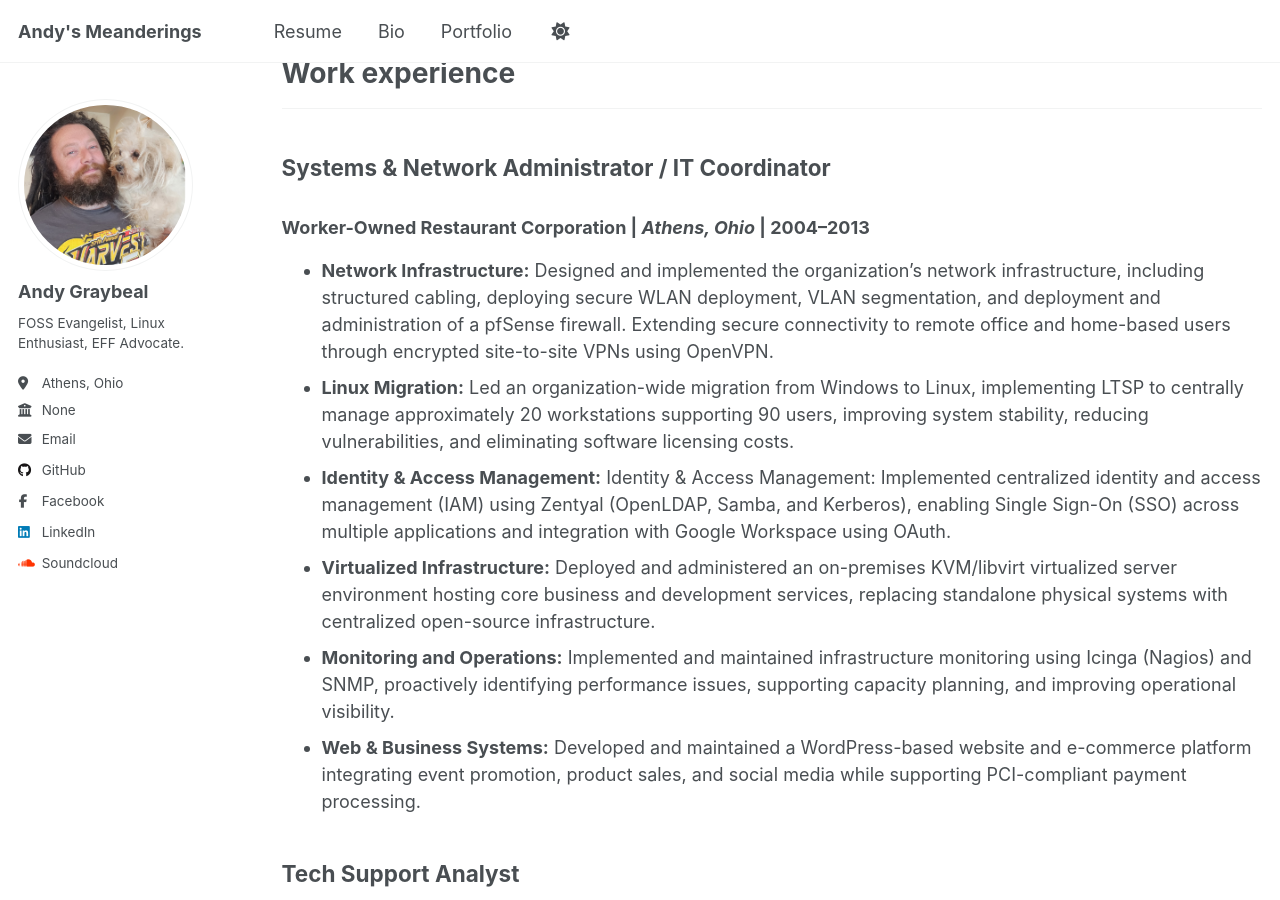
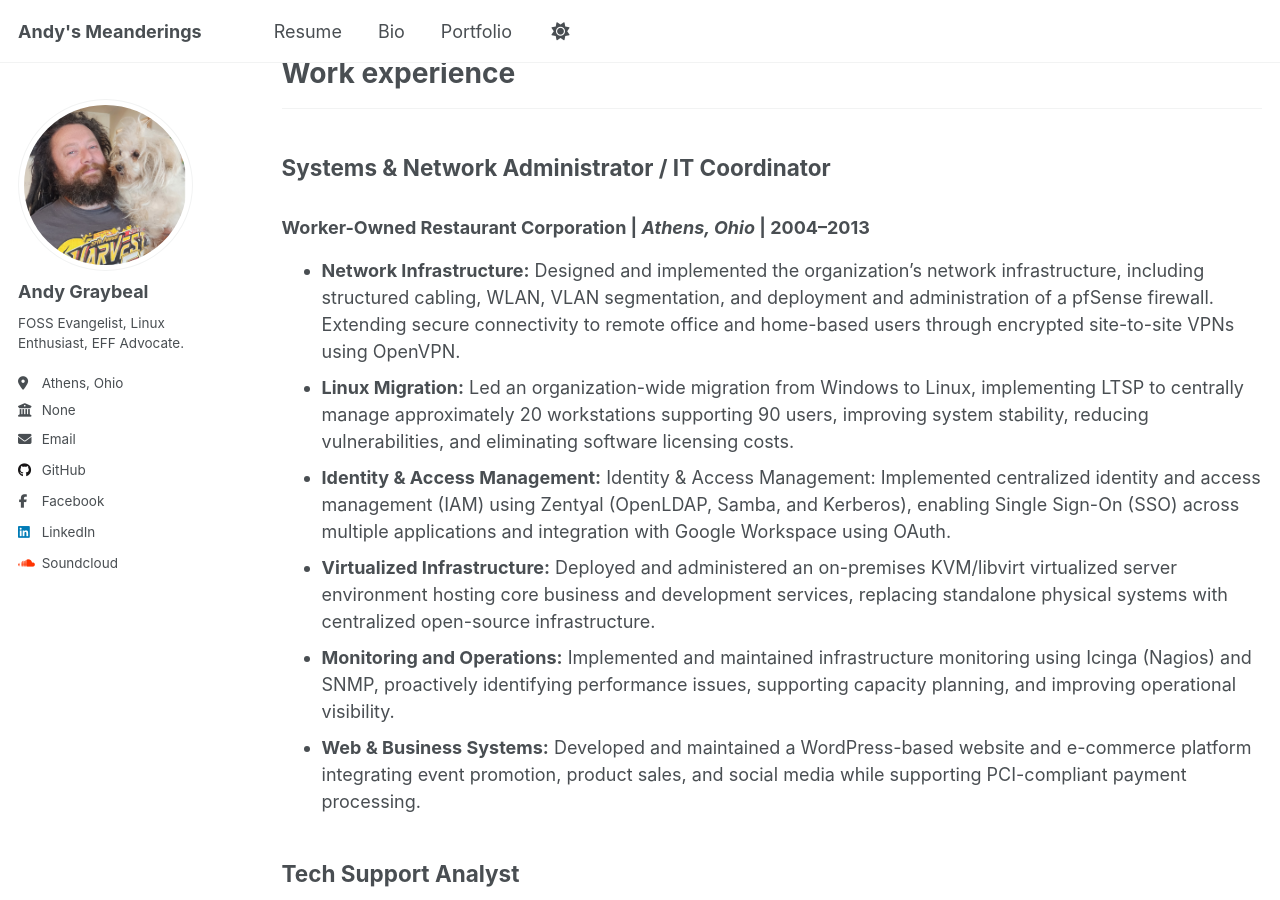
Before and after one commit to andy-graybeal/andy-graybeal.github.io, a Jekyll site: the page built from _pages/resume.md, in a window 1280 px wide and 900 px high, scrolled down 312 px. Built offline with Jekyll 4.4.1, drawn with Linux system fonts in a browser that asks for light colours; a script that is not in the unit is left out.

Commit message:
Refine network infrastructure description in resume
Removed redundant wording from the network infrastructure section.

```diff
--- a/_pages/resume.md
+++ b/_pages/resume.md
@@ -21,7 +21,7 @@ I have 20+ years of experience supporting information technology infrastructure
 
 ## Systems & Network Administrator / IT Coordinator
 ### Worker-Owned Restaurant Corporation \| *Athens, Ohio* \| 2004–2013
-  * **Network Infrastructure:** Designed and implemented the organization's network infrastructure, including structured cabling, deploying secure WLAN deployment, VLAN segmentation, and deployment and administration of a pfSense firewall. Extending secure connectivity to remote office and home-based users through encrypted site-to-site VPNs using OpenVPN.
+  * **Network Infrastructure:** Designed and implemented the organization's network infrastructure, including structured cabling, WLAN, VLAN segmentation, and deployment and administration of a pfSense firewall. Extending secure connectivity to remote office and home-based users through encrypted site-to-site VPNs using OpenVPN.
   * **Linux Migration:** Led an organization-wide migration from Windows to Linux, implementing LTSP to centrally manage approximately 20 workstations supporting 90 users, improving system stability, reducing vulnerabilities, and eliminating software licensing costs.
   * **Identity & Access Management:** Identity & Access Management: Implemented centralized identity and access management (IAM) using Zentyal (OpenLDAP, Samba, and Kerberos), enabling Single Sign-On (SSO) across multiple applications and integration with Google Workspace using OAuth.
   * **Virtualized Infrastructure:** Deployed and administered an on-premises KVM/libvirt virtualized server environment hosting core business and development services, replacing standalone physical systems with centralized open-source infrastructure.
```
